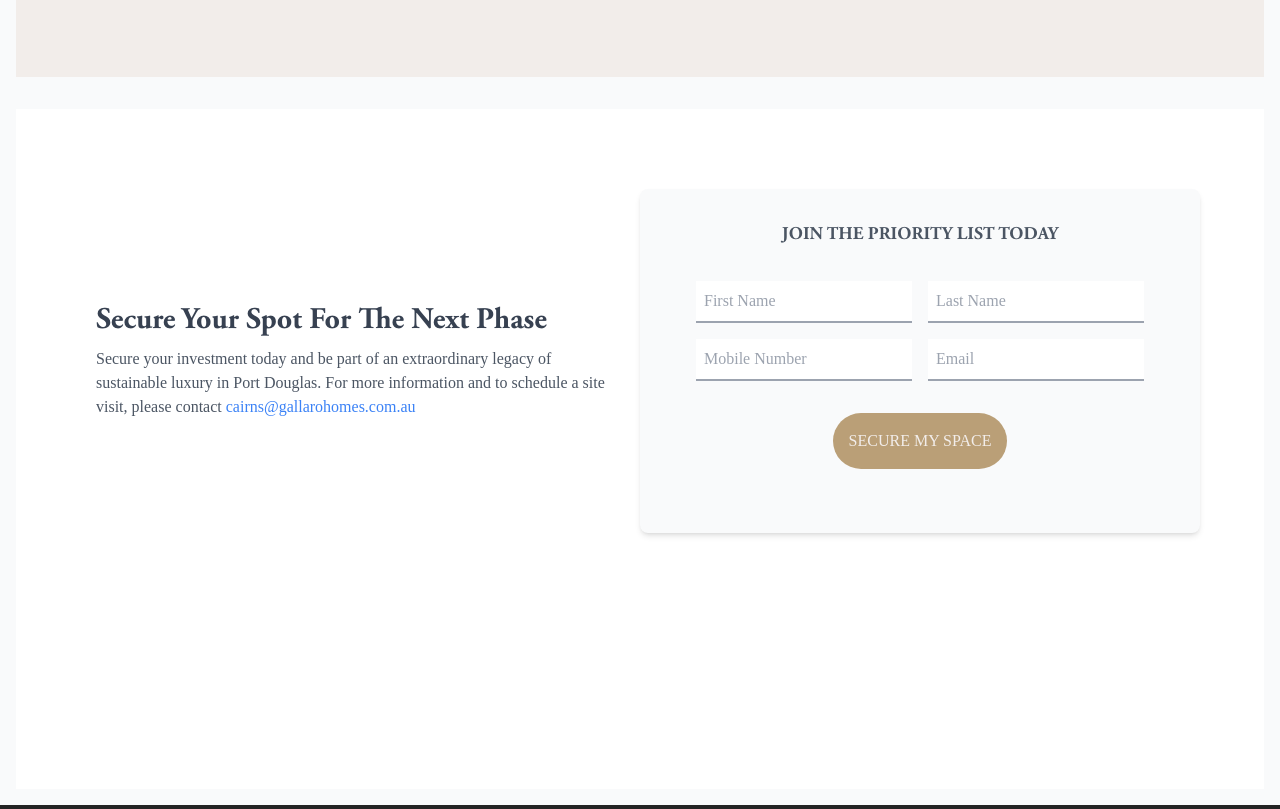
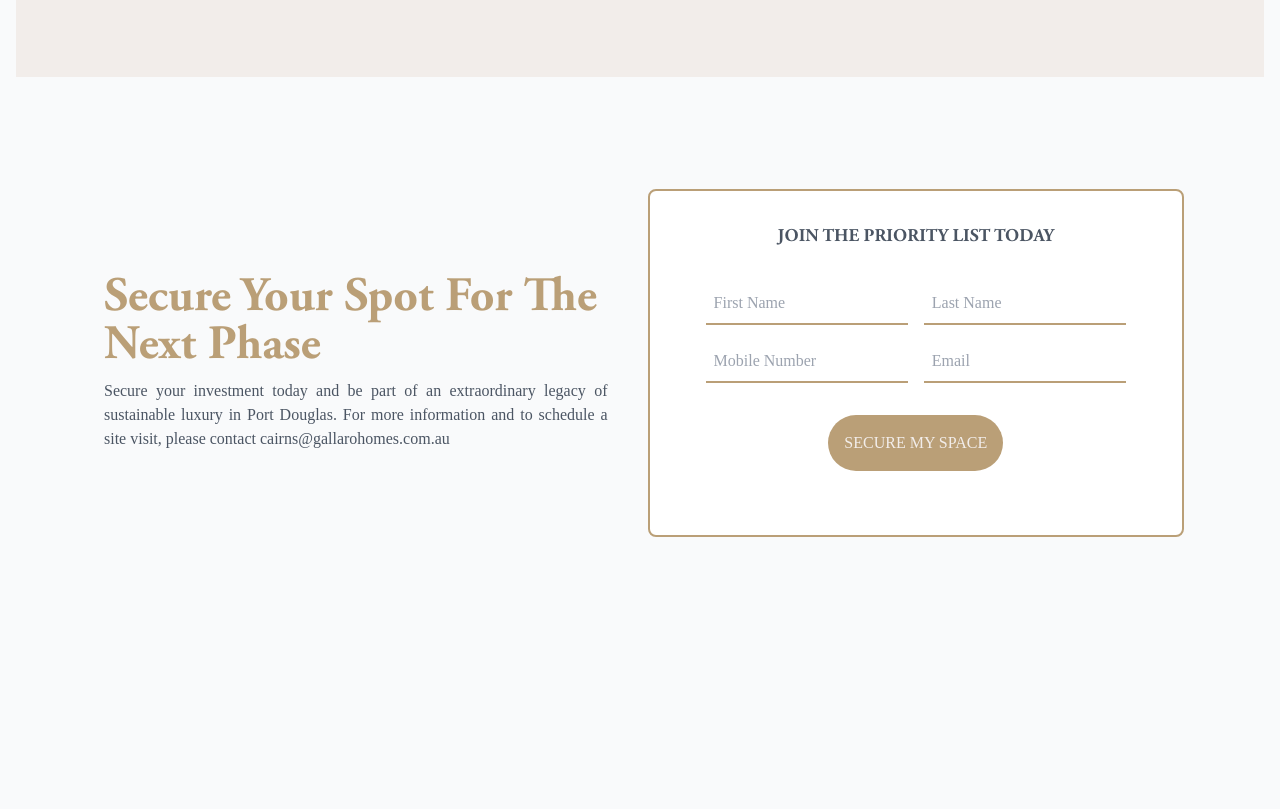
Before and after one commit to yelirosas/challenge, a website built with Vite: page index.html in a window 1280 px wide. Shown: the part 1275-2084 px from the top of the page. Built offline with nearby package versions, Linux system fonts and the light colour scheme; files whose address does not match are found by name.

Commit message:
clean format

```diff
--- a/index.html
+++ b/index.html
@@ -78,7 +78,7 @@
 
         <!-- Content -->
         <div id="content" class="w-full md:w-2/3 p-8 border border-[#C2A278] text-justify">
-          <!-- INNERHTML Va meter contenido aqui -->
+          <!-- INNERHTML content -->
         </div>
       </section>
 
@@ -86,14 +86,11 @@
 
       <!-- Sección 2 -->
       <section id="section2" class="w-full py-16 px-8 pt-24 lg:px-16 bg-[#F2EDEA]">
-        <!-- Título -->
         <h2
           class="text-3xl font-semibold text-[#BA9F77] mb-4 text-center md:text-left"
         >
           Why Invest In Australia
         </h2>
-
-        <!-- Descripción -->
         <p class="font-miFuente text-lg text-black mb-8 text-center md:text-left">
           International buyers are buying property in Australia to capitalize on
           the country’s strong rental yields, diverse investment options and
@@ -168,12 +165,10 @@
               </p>
             </div>
 
-            <!-- Botón Izquierdo -->
             <button id="prev" class="absolute left-0 top-1/2 transform -translate-y-1/2 bg-[#F2EDEA] text-white p-3 rounded-full opacity-75 hover:opacity-100 transition hidden">
               <i class="text-[#BA9F77] fa-solid fa-caret-left"></i>
             </button>
 
-            <!-- Botón Derecho -->
             <button id="next" class="absolute right-0 top-1/2 transform -translate-y-1/2 bg-[#F2EDEA] text-white p-3 rounded-full opacity-75 hover:opacity-100 transition hidden">
               <i class="text-[#BA9F77] fa-solid fa-caret-right"></i>
             </button>
@@ -186,22 +181,19 @@
       <!-- Section 3 -->
       <section
         id="section3"
-        class="mx-auto bg-white flex flex-col md:flex-row items-center pt-20 px-6 pb-64 md:px-16"
+        class="mx-auto bg-gray-50 flex flex-col md:flex-row items-center pt-20 px-6 pb-64 md:px-16"
       >
-        <div class="md:w-1/2 text-center md:text-left p-4">
-          <h2 class="text-3xl text-[#BA9F77] font-bold text-gray-700">
+        <div class="md:w-1/2 text-center md:text-left px-4 mx-2">
+          <h2 class="text-5xl text-[#BA9F77] font-bold">
             Secure Your Spot For The Next Phase
           </h2>
-          <p class="text-gray-600 mt-2">
+          <p class="text-gray-600 mt-2 text-justify">
             Secure your investment today and be part of an extraordinary legacy
             of sustainable luxury in Port Douglas. For more information and to
-            schedule a site visit, please contact
-            <a href="mailto:cairns@gallarohomes.com.au" class="text-blue-500"
-              >cairns@gallarohomes.com.au</a
-            >
+            schedule a site visit, please contact cairns@gallarohomes.com.au
           </p>
         </div>
-        <div class="md:w-1/2 bg-gray-50 px-6 rounded-lg shadow-md">
+        <div class="md:w-1/2 bg-white px-6 rounded-lg border-2 border-[#BA9F77] mx-4">
           <h3 class="text-lg mt-8 font-semibold text-gray-600 text-center">
             JOIN THE PRIORITY LIST TODAY
           </h3>
@@ -211,25 +203,25 @@
                 type="text"
                 placeholder="First Name"
                 name="first_name"
-                class="p-2 border-b-2 border-gray-400 focus:outline-none"
+                class="p-2 border-b-2 border-[#BA9F77] focus:outline-none"
               />
               <input
                 type="text"
                 name="last_name"
                 placeholder="Last Name"
-                class="p-2 border-b-2 border-gray-400 focus:outline-none"
+                class="p-2 border-b-2 border-[#BA9F77] focus:outline-none"
               />
               <input
                 type="tel"
                 placeholder="Mobile Number"
                 name="mobile_number"
-                class="p-2 border-b-2 border-gray-400 focus:outline-none"
+                class="p-2 border-b-2 border-[#BA9F77] focus:outline-none"
               />
               <input
                 type="email"
                 name="email"
                 placeholder="Email"
-                class="p-2 border-b-2 border-gray-400 focus:outline-none"
+                class="p-2 border-b-2 border-[#BA9F77] focus:outline-none"
               />
             </div>
             <div class="flex justify-center mt-4">
@@ -241,7 +233,7 @@
     </div>
   </body>
 
-
+  <!-- Servicio de emailjs -->
     <script type="text/javascript"
       src="https://cdn.jsdelivr.net/npm/@emailjs/browser@4/dist/email.min.js">
     </script>
@@ -297,7 +289,7 @@
     });
   }
 
-  // Mostrar contenido inicial
+
   changeContent("streams");
 
   function initButtonsSeccionOne() {
@@ -330,7 +322,6 @@
     }
 }
 
-// Llamar a la función cuando se carga la página
     initButtonsSeccionOne();
 
 
@@ -347,7 +338,7 @@
         nextButton.classList.toggle("hidden", carousel.scrollLeft + carousel.clientWidth >= carousel.scrollWidth);
     }
 
-    // Mover el carrusel con los botones
+
     nextButton.addEventListener("click", () => {
         carousel.scrollBy({ left: 300, behavior: "smooth" });
     });
@@ -356,15 +347,13 @@
         carousel.scrollBy({ left: -300, behavior: "smooth" });
     });
 
-    // Detectar cambios en el scroll para mostrar u ocultar botones
     carousel.addEventListener("scroll", updateButtons);
 
-    // Inicializar el estado de los botones
     updateButtons();
 
 
   // Logica de seccion 3
-
+  //servicio de emailjs
   const btn = document.getElementById('button');
 
   document.getElementById('form')
```
